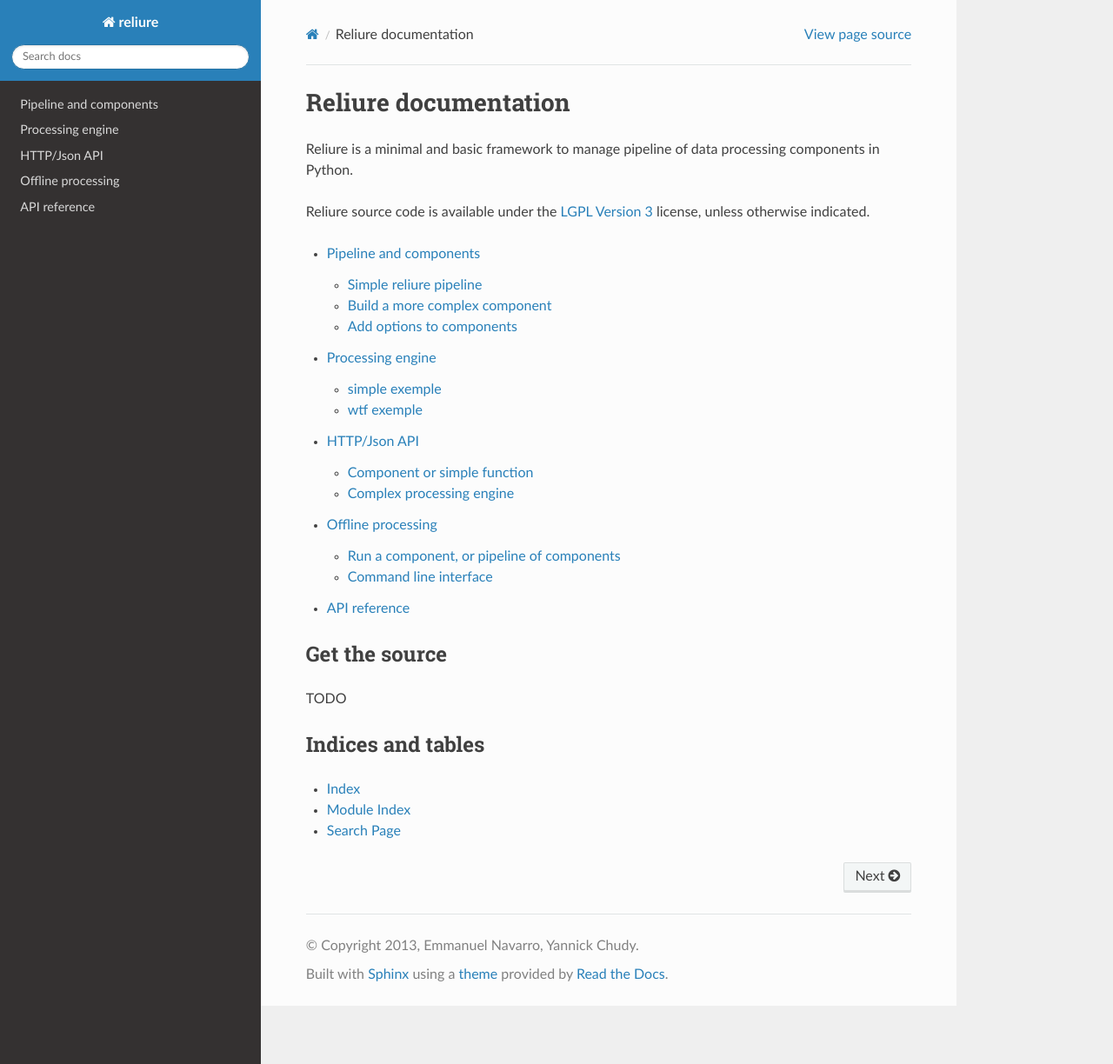
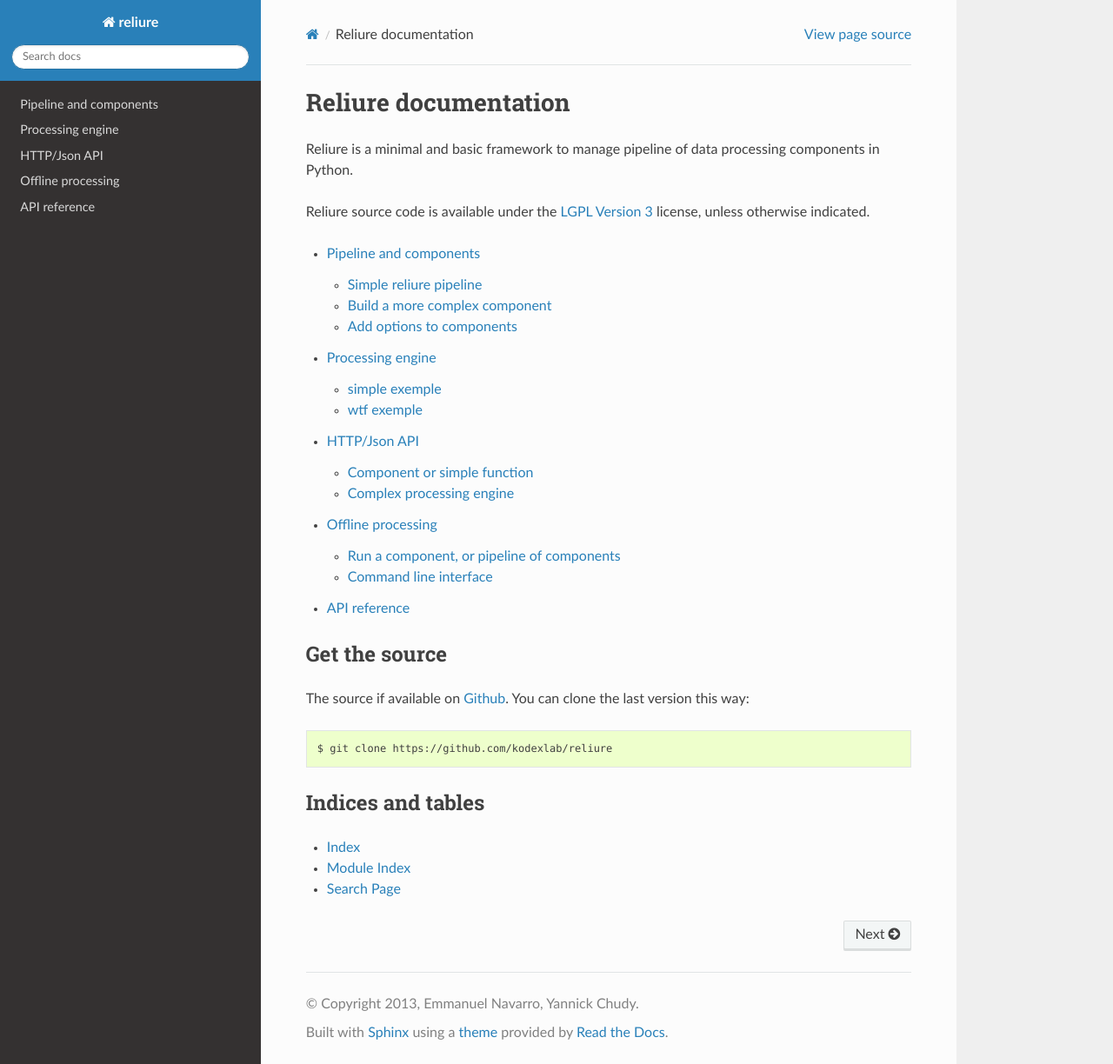
Before and after one commit to kodexlab/reliure, a Sphinx documentation site: the page built from docs/index.rst, in a window 1280 px wide and 1224 px high. Shown: the whole window at 87% size. Built offline with Sphinx 7.4.7 and the Read the Docs theme 2.0.0, drawn with Linux system fonts in a browser that asks for light colours; formulas are drawn with MathJax 3; pages that are not in the unit, such as notebooks, are missing from menus.

```diff
--- a/docs/index.rst
+++ b/docs/index.rst
@@ -24,7 +24,9 @@ Reliure source code is available under the `LGPL Version 3`_ license, unless oth
 Get the source
 #########################
 
-TODO
+The source if available on `Github <https://github.com/kodexlab/reliure>`_. You can clone the last version this way::
+
+    $ git clone https://github.com/kodexlab/reliure
 
 
 Indices and tables
```
Also changed, not shown: README.md (+3 -0 lines).
